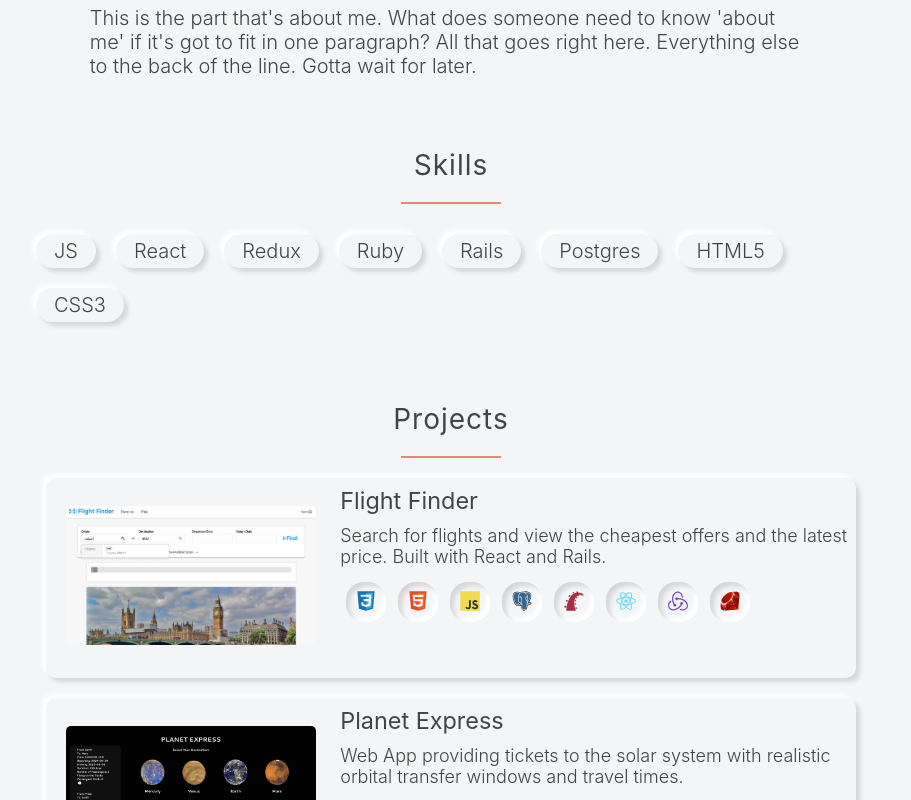
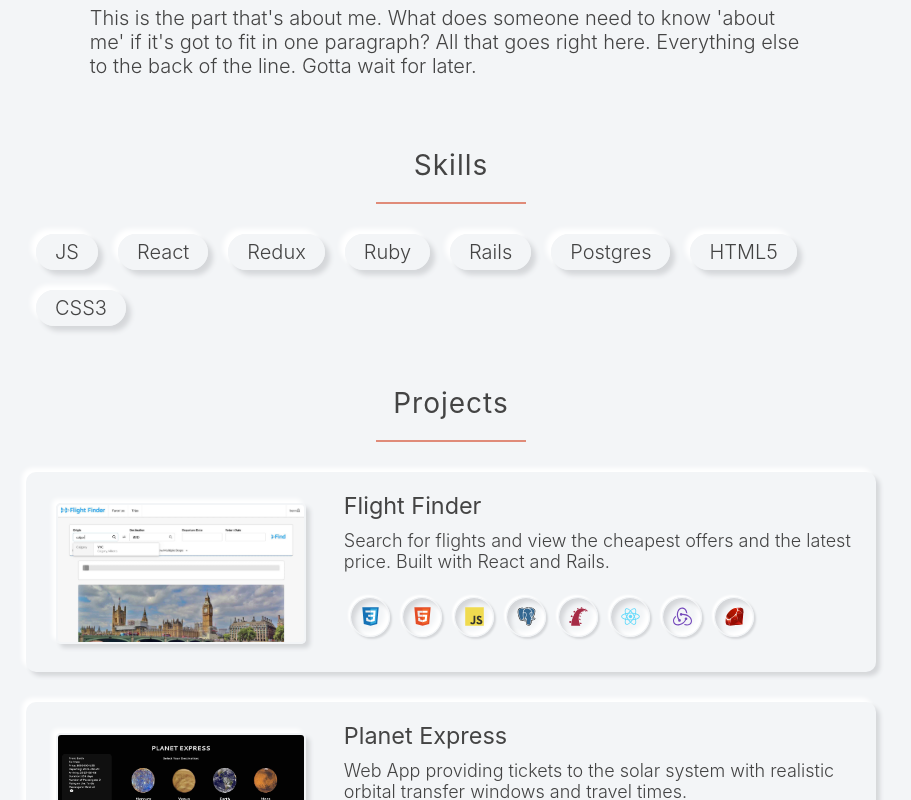
Before and after one commit to BenMiriello/ben-miriello-portfolio-v1, a React (Create React App) app: page / in a window 1280 px wide. Shown: the part 360-1160 px from the top of the page, without its empty margins (189-1100 px from the left). Built offline with nearby package versions, Linux system fonts and the light colour scheme; a web font is replaced by a local one.

Commit message:
Refine neumorphic skill & project tech buttons + transitions

```diff
--- a/src/styles/index.css
+++ b/src/styles/index.css
@@ -89,9 +89,9 @@ h2 {
 h2:after {
   display: block;
   height: 2px;
-  background-color: 	#e08b79;
+  background-color:	#e08b79;
   content: "";
-  width: 100px;
+  width: 150px;
   margin: 0 auto;
   margin-top: 20px;
   margin-bottom: 20px;
@@ -167,28 +167,57 @@ p {
 .skills {
   padding-top: 10px;
   padding-bottom: 10px;
+  margin-bottom: 40px;
 }
 
 .skill {
   display: inline-block;
   margin: 10px;
   border-radius: 20px;
-  box-shadow: 4px 4px 4px #d5d7da,
-    -4px -4px 4px #ffffff;
-  -webkit-transition: box-shadow 0.2s;
-  transition: box-shadow 0.2s;
-  cursor: pointer;
+  border-style: solid;
+  border-color: #f3f5f7;
+  border-width: 1px;
+  box-shadow: 5px 5px 5px #d5d7da,
+    -5px -5px 5px #ffffff;
+  -webkit-transition: box-shadow 0.3s, background-color 0.1s, border-color 0.1s;
+  transition: box-shadow 0.3s, background-color 0.1s, border-color 0.1s;
+  cursor: default;
 }
 
 .skill-clicked {
   display: inline-block;
   margin: 10px;
   border-radius: 20px;
-  box-shadow: inset 4px 4px 4px #d5d7da,
-    inset -4px -4px 4px #ffffff;
-  -webkit-transition: box-shadow 0.5s;
-  transition: box-shadow 0.5s;
-  cursor: pointer;
+  border-style: solid;
+  border-color: #f3f5f7;
+  border-width: 1px;
+  box-shadow: inset 5px 5px 5px #d5d7da,
+    inset -5px -5px 5px #ffffff,
+    2px 2px 2px #d5d7da,
+    -2px -2px 2px #ffffff;
+  -webkit-transition: box-shadow 0.3s, background-color 0.1s, border-color 0.1s;
+  transition: box-shadow 0.3s, background-color 0.1s, border-color 0.1s;
+  cursor: default;
+}
+
+.skill:hover,
+.skill-clicked:hover {
+  background: rgb(255, 255, 255);
+}
+
+.skill:hover {
+  box-shadow: 5px 5px 5px #d1d3d4,
+    -5px -5px 5px #ffffff;
+  border-color: rgb(250, 250, 250);
+  background: rgb(255, 255, 255);
+}
+
+.skill-clicked:hover {
+  box-shadow: inset 5px 5px 5px #e1e3e6,
+    inset -5px -5px 5px #ffffff,
+    2px 2px 2px #d5d7da,
+    -2px -2px 2px #ffffff;
+  background: rgb(255, 255, 255);
 }
 
 .skill-name-container {
@@ -210,19 +239,24 @@ p {
 }
 
 .project-card {
-  margin: 20px;
-  height: 200px;
+  margin: 30px 0px;
+  min-height: 200px;
   border-radius: 10px;
   box-shadow: 4px 4px 4px #d5d7da,
     -4px -4px 4px #ffffff;
   -webkit-transition: box-shadow 0.2s;
   transition: box-shadow 0.2s;
+  overflow: auto;
+}
+
+.project-card:after {
+  clear: both;
 }
 
 .project-image-container {
   margin: auto;
-  margin-top: 20px;
-  margin-left: 20px;
+  margin-top: 22px;
+  margin-left: 30px;
 }
 
 .project-image {
@@ -230,16 +264,26 @@ p {
   min-width: 250px;
   height: auto;
   border-radius: 5px;
+  border-style: solid;
+  border-color: #f3f5f7;
+  border-width: 2px;
+  box-shadow: 4px 4px 4px #d5d7da,
+    -4px -4px 4px #ffffff;
+  -webkit-transition: box-shadow 0.2s;
+  transition: box-shadow 0.2s;
+  cursor: pointer;
 }
 
 .project-details {
   margin: auto;
   margin-left: 20px;
+  padding: 10px;
 }
 
 .project-description {
   font-size: 90%;
-  margin-bottom: 15px;
+  margin-bottom: 25px;
+  margin-right: 15px;
 }
 
 .project-icon-button {
@@ -249,9 +293,15 @@ p {
   margin-bottom: 12px;
   width: 40px;
   height: 40px;
-  border-radius: 18px;
-  box-shadow: inset 4px 4px 4px #d5d7da,
-    inset -4px -4px 4px #ffffff;
+  border-radius: 20px;
+  border-style: solid;
+  border-color: #f3f5f7;
+  border-width: 1px;
+  box-shadow:
+    inset 4px 4px 4px #d5d7da,
+    inset -4px -4px 4px #ffffff,
+    2px 2px 2px #d5d7da,
+    -2px -2px 2px #ffffff;
   -webkit-transition: box-shadow 0.5s;
   transition: box-shadow 0.5s;
 }
```
